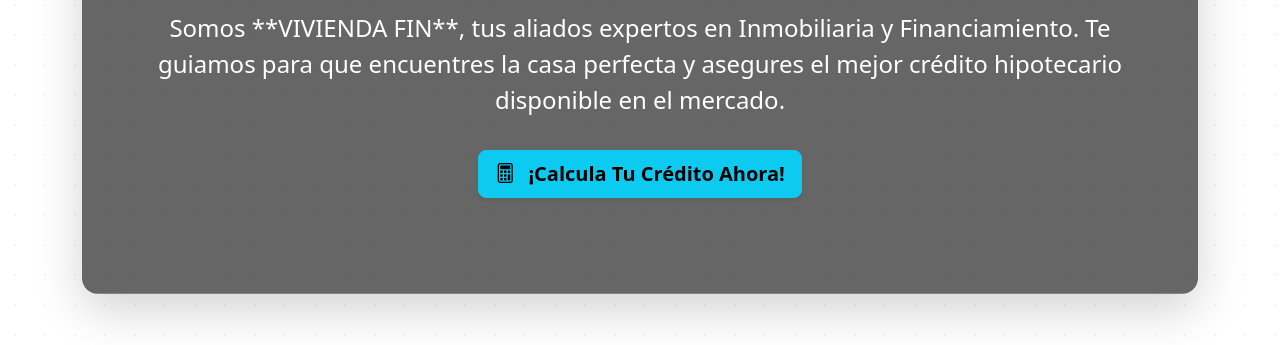
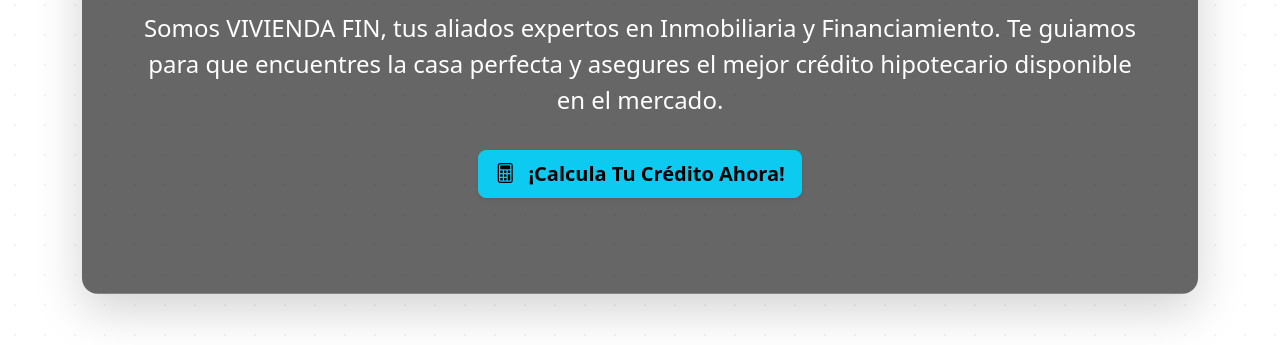
Before and after one commit to or70016-ux/or70016-ux.github.io, a plain HTML site: page index.html in a window 1280 px wide. Shown: the part 430-775 px from the top of the page. Drawn offline with nearby package versions, Linux system fonts and the light colour scheme.

Commit message:
Update index.html

```diff
--- a/index.html
+++ b/index.html
@@ -147,7 +147,7 @@
         <div class="container-fluid py-5 text-center">
             <h2 class="display-3 fw-bolder mb-3" style="color: var(--bs-soft-blue);">¡Tu Hogar, Nuestro Compromiso!</h2>
             <p class="col-md-12 fs-4 text-white-75">
-                Somos **VIVIENDA FIN**, tus aliados expertos en Inmobiliaria y Financiamiento. Te guiamos para que encuentres
+                Somos VIVIENDA FIN, tus aliados expertos en Inmobiliaria y Financiamiento. Te guiamos para que encuentres
                 la casa perfecta y asegures el mejor crédito hipotecario disponible en el mercado.
             </p>
             <a href="http://wa.me/+526323214613" class="btn btn-info btn-lg mt-3 fw-bold shadow-sm pulse-cta" style="background-color: var(--bs-soft-blue); border-color: var(--bs-soft-blue);" target="_blank">
```
